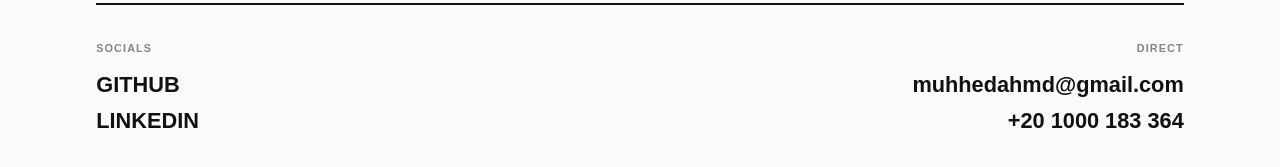
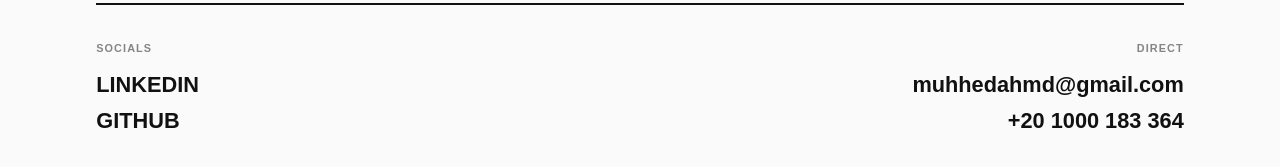
Before and after one commit to muhhedahmd/portfillo, a Next.js app: page / in a window 1280 px wide. Shown: the part 5321-5488 px from the top of the page. Built offline with nearby package versions, Linux system fonts and the light colour scheme; a web font is replaced by a local one.

Commit message:
fix: fix linked in link

```diff
--- a/app/_components/footer.tsx
+++ b/app/_components/footer.tsx
@@ -21,11 +21,11 @@ export default function Footer() {
 
           <div className="flex flex-col gap-2">
             <p className="text-xs font-bold uppercase tracking-widest opacity-50 mb-2">Socials</p>
+            <Link href="http://linkedin.com/in/mohamed-ahmed-34a379212/" target="_blank" rel="noopener noreferrer" className="text-xl md:text-2xl font-bold uppercase hover:opacity-50 transition-opacity">
+              LINKEDIN
+            </Link>
             <Link href="https://github.com/muhhedahmd" target="_blank" rel="noopener noreferrer" className="text-xl md:text-2xl font-bold uppercase hover:opacity-50 transition-opacity">
               GITHUB
-            </Link>
-            <Link href="https://www.linkedin.com/in/mohamed-ahmed" target="_blank" rel="noopener noreferrer" className="text-xl md:text-2xl font-bold uppercase hover:opacity-50 transition-opacity">
-              LINKEDIN
             </Link>
           </div>
 
```
